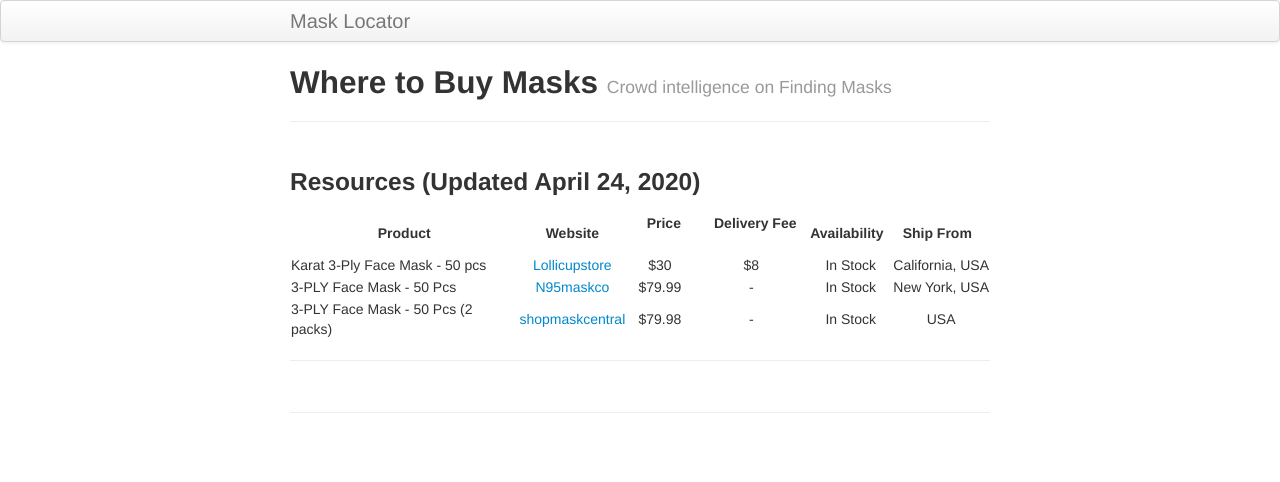
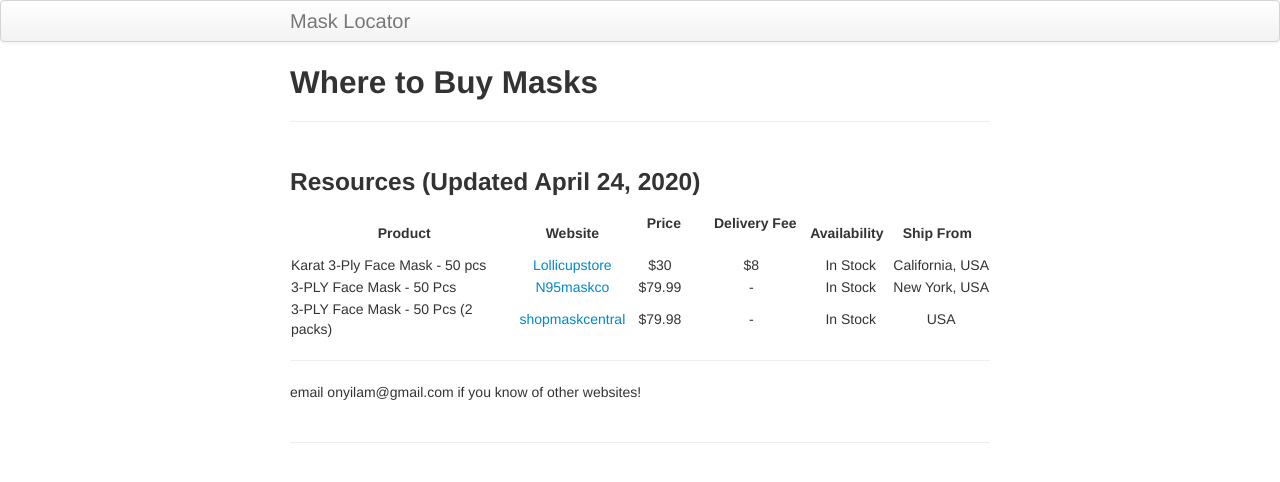
Before and after one commit to onyilam/masks, a Jekyll site: the page built from index.md, in a window 1280 px wide. Shown: the top 482 px of the page. Built offline with Jekyll 4.4.1, drawn with Linux system fonts in a browser that asks for light colours.

```diff
--- a/index.md
+++ b/index.md
@@ -1,7 +1,7 @@
 ---
 layout: page
 title: Where to Buy Masks
-tagline: Crowd intelligence on Finding Masks
+tagline:  #Crowd intelligence on Finding Masks
 #description: Minimal tutorial on making a simple website with GitHub Pages
 ---
 
@@ -16,3 +16,5 @@ tagline: Crowd intelligence on Finding Masks
 
 
 ---
+
+email onyilam@gmail.com if you know of other websites!
```
